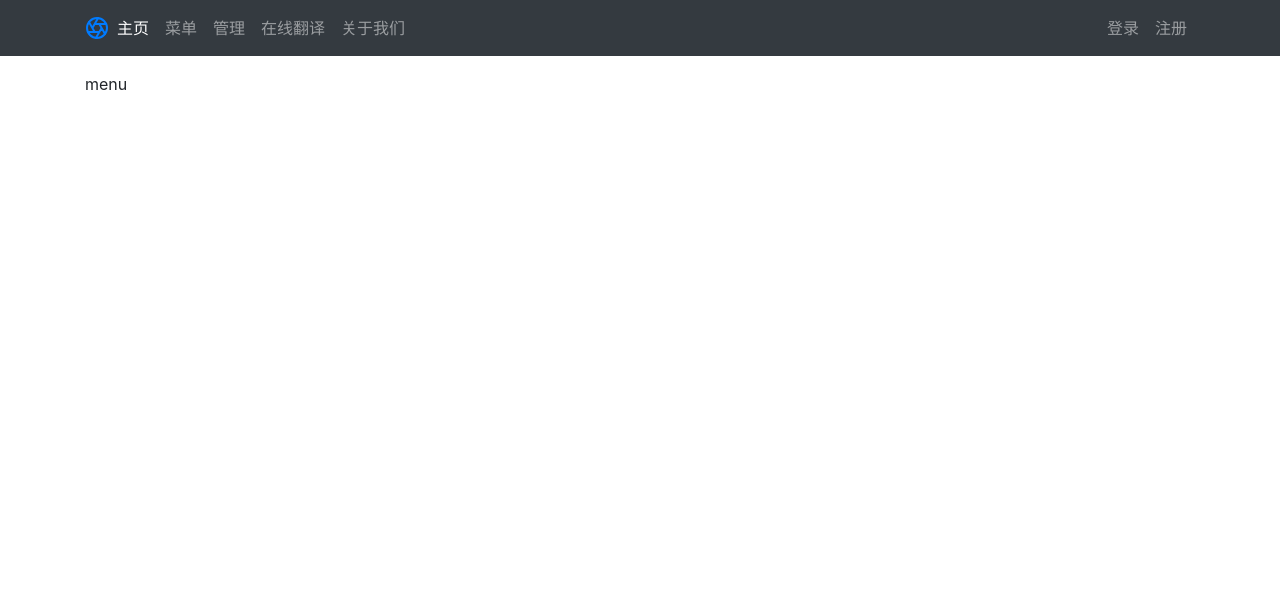
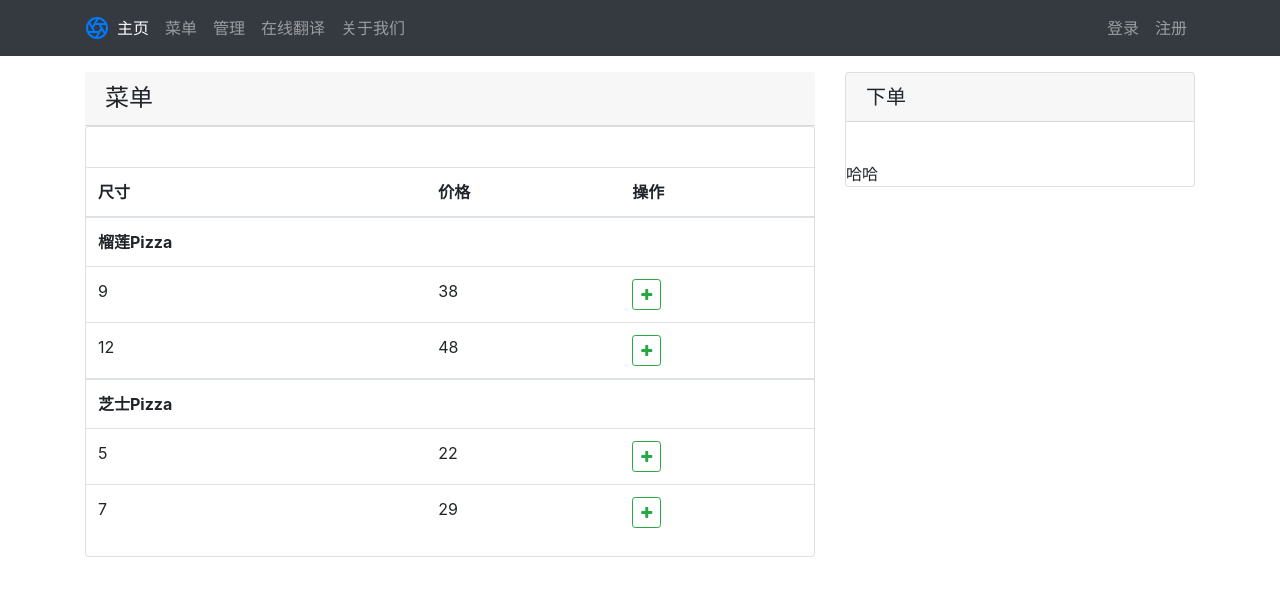
Before and after one commit to Cohen-Wang/vuets-order, a Vue app: page /menu in a window 1280 px wide. Shown: the top 596 px of the page. Built offline with nearby package versions, Linux system fonts and the light colour scheme.

Commit message:
finish login and register

```diff
--- a/public/index.html
+++ b/public/index.html
@@ -7,6 +7,7 @@
 		<link rel="icon" href="<%= BASE_URL %>favicon.ico">
 		<title>vuets-order</title>
 		<link rel="stylesheet" href="./css/bootstrap.css">
+		<link href="//netdna.bootstrapcdn.com/font-awesome/4.7.0/css/font-awesome.min.css" rel="stylesheet">
 		<style>
 			html, body{
 				height: 100%;
--- a/src/main.ts
+++ b/src/main.ts
@@ -8,9 +8,7 @@ Vue.prototype.$axios = axios;
 
 // 配置默认根路径
 //axios.defaults.baseURL = 'http://wd1695319840sjftof';// 野狗
-//axios.defaults.baseURL = 'https://axios-app-b8cca.firebaseio.com/';// firebase
-
-
+axios.defaults.baseURL = 'https://axios-app-b8cca.firebaseio.com/';// firebase
 
 Vue.config.productionTip = false;
 
--- a/src/views/Login/Login.vue
+++ b/src/views/Login/Login.vue
@@ -51,9 +51,26 @@
         password: string = '';
 
         loginSubmit (): void {
-            console.log('login');
+            // 准备数据
+            const formData = {
+                email: this.email,
+                password: this.password,
+            };
+
+            // 发送
+            (this as any).$axios
+                .post('http://jsonplaceholder.typicode.com/users', formData)
+                .then((res: any) => {
+                    console.log(res);
+                    alert(`由于没有链接后台，我只能假设你用邮箱${this.email}登录成功`);
+
+                    // 跳转
+                    (this as any).$router.push({name: 'home'});
+                })
+                .catch((err: any) => {
+                    console.log(err);
+                })
         }
-
 
     }
 </script>
--- a/src/views/Login/Register.vue
+++ b/src/views/Login/Register.vue
@@ -62,6 +62,29 @@
 
         registerSubmit (): void {
             console.log('register');
+            // 判断
+            if (this.password !== this.confirmPassword) {
+                alert('密码不一致');
+                return;
+            }
+            // 准备数据
+            const formData = {
+                email: this.email,
+                password: this.password,
+            };
+            // 发送
+            (this as any).$axios
+                .post('http://jsonplaceholder.typicode.com/users', formData)
+                .then((res: any) => {
+                    console.log(res);
+                    alert('注册成功，即将跳转到登录页面');
+
+                    // 跳转
+                    (this as any).$router.push('/login');
+                })
+                .catch((err: any) => {
+                    console.log(err);
+                })
         }
 
     }
--- a/src/views/Menu/Menu.vue
+++ b/src/views/Menu/Menu.vue
@@ -1,11 +1,54 @@
 <template>
     <div class="menu">
-        menu
+
+        <div class="row">
+            <div class="col-sm-12 col-md-6 col-lg-8">
+                <h4 class="card-header">菜单</h4>
+                <div class="card">
+                    <div class="card-body">
+
+                    </div>
+                    <table class="table">
+                        <thead>
+                        <tr>
+                            <th>尺寸</th>
+                            <th>价格</th>
+                            <th>操作</th>
+                        </tr>
+                        </thead>
+                        <tbody v-for="item in getMenuItems" :key="item.name">
+                        <tr>
+                            <td><strong v-text="item.name"></strong></td>
+                        </tr>
+                        <tr v-for="typeItem in item.options">
+                            <td v-text="typeItem.size"></td>
+                            <td v-text="typeItem.price"></td>
+                            <td>
+                                <button type="button"
+                                        class="btn btn-sm btn-outline-success"
+                                >
+                                    <span class="fa fa-plus"></span>
+                                </button>
+                            </td>
+                        </tr>
+                        </tbody>
+                    </table>
+                </div>
+            </div>
+            <div class="col-sm-12 col-md-6 col-lg-4 ">
+                <div class="card">
+                    <h5 class="card-header">下单</h5>
+                    <div class="card-body"></div>
+                    哈哈
+                </div>
+            </div>
+        </div>
+
     </div>
 </template>
 
 <script lang="ts">
-    import { Component, Vue } from 'vue-property-decorator';
+    import { Component, Provide, Vue } from 'vue-property-decorator';
 
     @Component({
         components: {
@@ -14,6 +57,38 @@
     })
     export default class Menu extends Vue {
 
+        @Provide()
+        getMenuItems: object = {
+            1: {
+                name: '榴莲Pizza',
+                des: '这是吃榴莲的朋友的最佳选择',
+                options: [
+                    {
+                        size: 9,
+                        price: 38,
+                    },
+                    {
+                        size: 12,
+                        price: 48,
+                    }
+                ]
+            },
+            2: {
+                name: '芝士Pizza',
+                des: '这是吃榴莲的朋友的最佳选择',
+                options: [
+                    {
+                        size: 5,
+                        price: 22,
+                    },
+                    {
+                        size: 7,
+                        price: 29,
+                    }
+                ]
+            },
+        }
+
     }
 </script>
 
```
Also changed, not shown: 1 other file (tests, documents, lock files or other folders).
